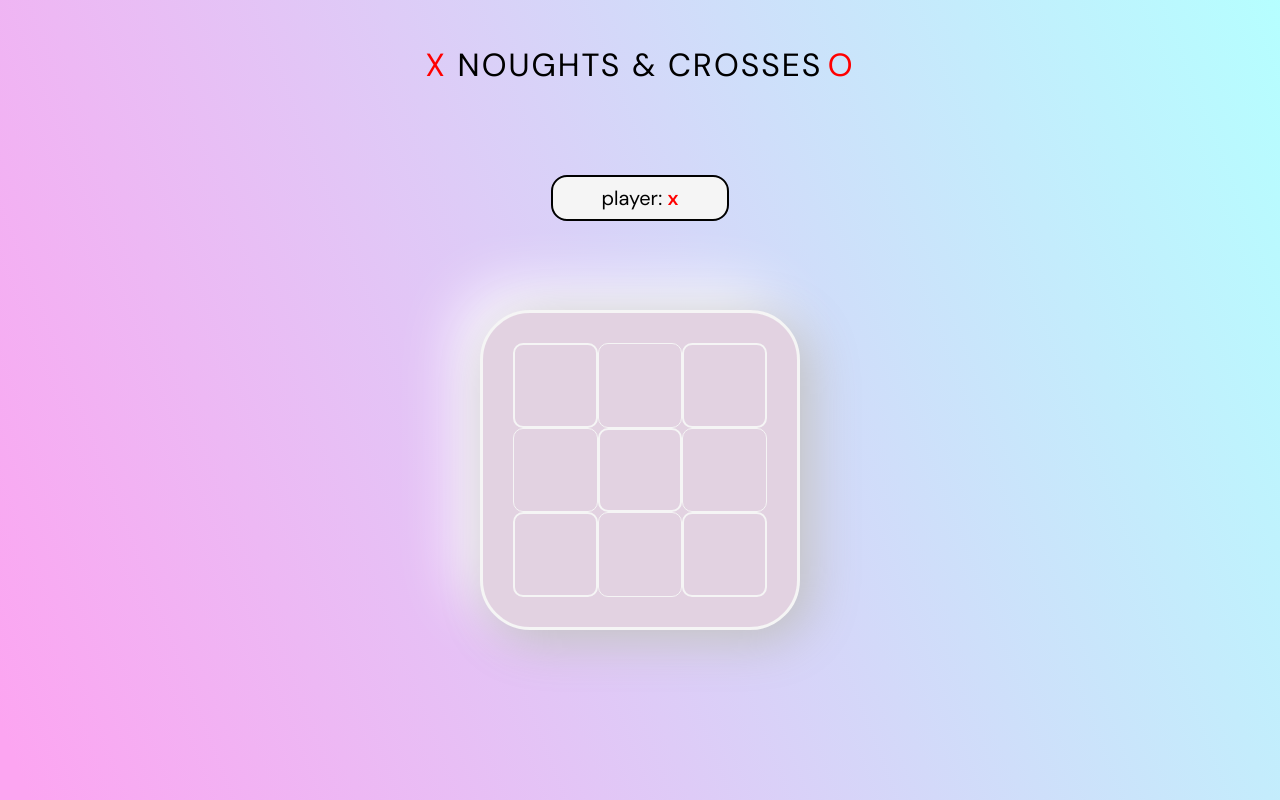
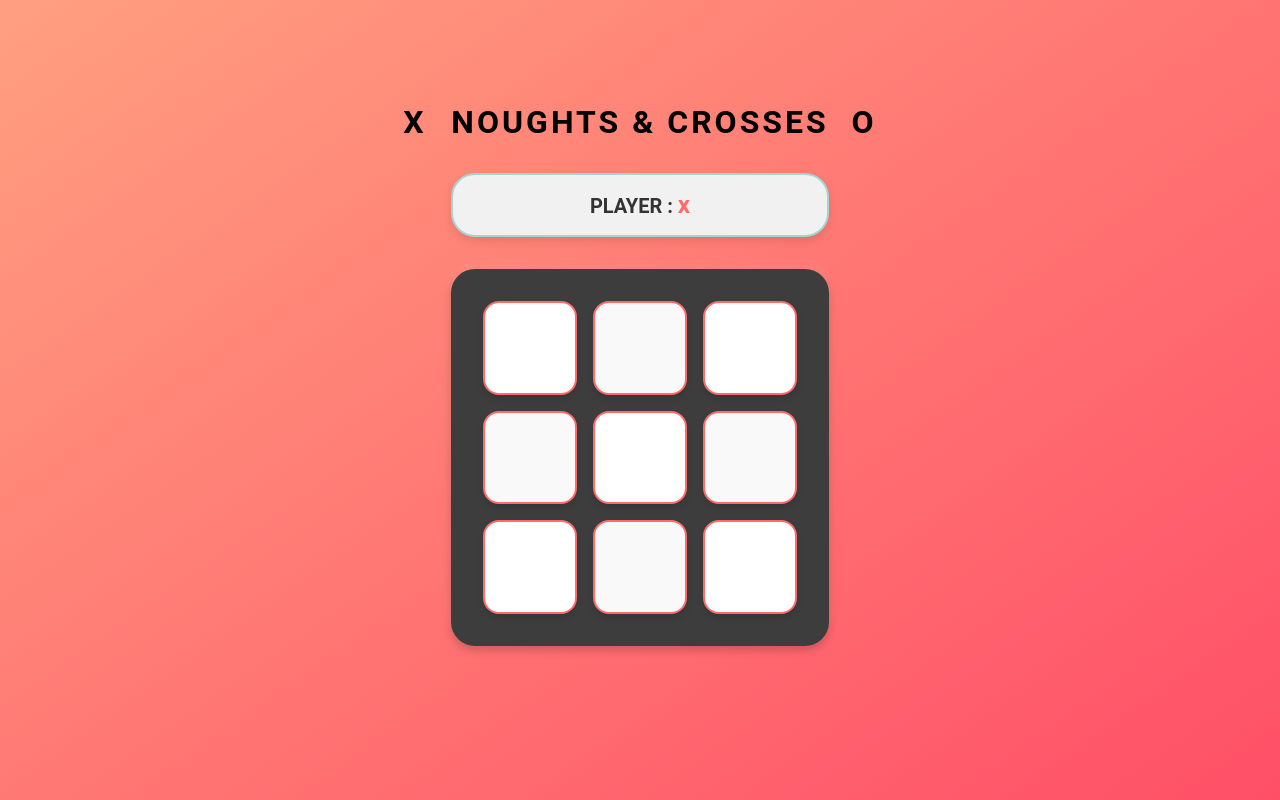
Before and after one commit to Sneha14-Gupta/noughts-crosses, a website built with Parcel: page index.html in a window 1280 px wide. Built offline with nearby package versions, Linux system fonts and the light colour scheme.

Commit message:
update ui

```diff
--- a/assets/scss/main.scss
+++ b/assets/scss/main.scss
@@ -1,106 +1,282 @@
+// @use "variables" as v;
+// @import "utils";
+// * {
+//   margin: 0;
+//   padding: 0;
+//   box-sizing: border-box;
+// }
+// // mixins
+// %center {
+//   display: grid;
+//   place-items: center;
+// }
+// body {
+//   font-family: v.$font;
+//   // background-color: #548687;
+// }
+
+// button,
+// input {
+//   font-family: inherit;
+//   outline: none;
+// }
+// // Main
+// main {
+//   min-height: 100vh;
+//   min-width: 100vw;
+//   // background: white;
+//   @extend %center;
+//   background: linear-gradient(
+//     68.6deg,
+//     rgb(252, 165, 241) 1.8%,
+//     rgb(181, 255, 255) 100.5%
+//   );
+// }
+// .heading {
+//   font-weight: 400;
+//   text-transform: uppercase;
+//   letter-spacing: 2px;
+//   position: relative;
+// }
+// .heading::before {
+//   content: "X";
+//   position: absolute;
+//   left: -2rem;
+//   color: red;
+// }
+// .heading::after {
+//   content: "o";
+//   position: absolute;
+//   right: -2rem;
+//   color: red;
+// }
+// .player_status {
+//   border: 2px solid black;
+//   background-color: whitesmoke;
+//   border-radius: 1rem;
+//   padding: 0.5rem 3rem;
+//   font-size: 20px;
+// }
+// .current_player {
+//   color: red;
+//   font-weight: 600;
+//   font-size: 20px;
+//   gap: 1px;
+// }
+// // grid
+// .game {
+//   width: 100%;
+//   max-width: 20rem;
+//   aspect-ratio: 1/1;
+//   display: grid;
+//   grid-template-columns: repeat(3, 1fr);
+//   border: 3px solid whitesmoke;
+//   border-radius: 50px;
+//   background: #e2d2e1;
+//   box-shadow: 10px 10px 50px #bebebe, -20px -20px 60px #ffffff;
+//   padding: 30px;
+// }
+// .box {
+//   width: 100%;
+//   aspect-ratio: 1/1;
+//   font-size: 2rem;
+//   @extend %center;
+//   cursor: pointer;
+//   border: 2px solid whitesmoke;
+//   border-radius: 10px;
+// }
+// .box:nth-child(2n) {
+//   border: 1px solid whitesmoke;
+// }
+// .reset-button {
+//   padding: 0.5rem 3rem;
+//   border-radius: 1rem;
+//   border: 2px solid whitesmoke;
+//   cursor: pointer;
+//   visibility: hidden;
+
+//   &:hover {
+//     outline: 2px solid;
+//     background-color: #e2d2e1;
+//   }
+//   &:hover {
+//     background-color: #548687;
+//     color: whitesmoke;
+//   }
+// }
+
 @use "variables" as v;
 @import "utils";
+
+// Global Reset
 * {
   margin: 0;
   padding: 0;
   box-sizing: border-box;
+  font-family: 'Roboto', sans-serif;
 }
-// mixins
+
+// Mixins
 %center {
   display: grid;
   place-items: center;
 }
+
+// Body Styling
 body {
   font-family: v.$font;
-  // background-color: #548687;
+  background: linear-gradient(145deg, #ff9f80, #ff4f67); // Adding a vibrant gradient for the body
+  color: #333; // Darker text color for readability
+  height: 100vh;
+  display: flex;
+  justify-content: center;
+  align-items: center;
+  margin: 0;
 }
 
-button,
-input {
-  font-family: inherit;
-  outline: none;
+// Heading Styling
+.heading {
+  font-weight: 700;
+  text-transform: uppercase;
+  letter-spacing: 3px;
+  position: relative;
+  font-size: 2rem;
+  color: black; // White text for contrast against the gradient background
+  text-align: center;
+  margin-bottom: 2rem;
 }
-// Main
-main {
-  min-height: 100vh;
-  min-width: 100vw;
-  // background: white;
-  @extend %center;
-  background: linear-gradient(
-    68.6deg,
-    rgb(252, 165, 241) 1.8%,
-    rgb(181, 255, 255) 100.5%
-  );
-}
-.heading {
-  font-weight: 400;
-  text-transform: uppercase;
-  letter-spacing: 2px;
-  position: relative;
-}
+
 .heading::before {
   content: "X";
   position: absolute;
-  left: -2rem;
-  color: red;
+  left: -3rem;
+  color:black; // Bright coral to make "X" stand out
+  font-size: 2rem;
 }
+
 .heading::after {
   content: "o";
   position: absolute;
-  right: -2rem;
-  color: red;
+  right: -3rem;
+  color: black; // Soft mint color for "O" to provide contrast
+  font-size: 2rem;
 }
+
+// Player Status
 .player_status {
-  border: 2px solid black;
-  background-color: whitesmoke;
-  border-radius: 1rem;
-  padding: 0.5rem 3rem;
-  font-size: 20px;
+  border: 2px solid #a1d6d4; // Soft mint border for clarity
+  background-color: #f1f1f1; // Light background for player status
+  border-radius: 1.5rem;
+  padding: 1rem 2rem;
+  font-size: 1.25rem;
+  font-weight: 600;
+  color: #333;
+  box-shadow: 0 4px 10px rgba(0, 0, 0, 0.1);
+  margin-bottom: 2rem;
+  text-align: center;
 }
+
+// Current Player Styling
 .current_player {
-  color: red;
-  font-weight: 600;
-  font-size: 20px;
-  gap: 1px;
+  color: #ff6b6b; // Bright coral to emphasize current player
+  font-weight: 700;
+  font-size: 1.5rem;
 }
-// grid
+
+// Game Grid
 .game {
   width: 100%;
-  max-width: 20rem;
+  max-width: 25rem;
   aspect-ratio: 1/1;
   display: grid;
   grid-template-columns: repeat(3, 1fr);
-  border: 3px solid whitesmoke;
-  border-radius: 50px;
-  background: #e2d2e1;
-  box-shadow: 10px 10px 50px #bebebe, -20px -20px 60px #ffffff;
-  padding: 30px;
+  gap: 1rem;
+  border-radius: 1.5rem;
+  background: #3d3d3d; // Darker background for the game grid to contrast the light boxes
+  box-shadow: 0 4px 10px rgba(0, 0, 0, 0.2), 0 -4px 10px rgba(255, 255, 255, 0.1);
+  padding: 2rem;
 }
+
 .box {
   width: 100%;
   aspect-ratio: 1/1;
-  font-size: 2rem;
+  font-size: 2.5rem;
   @extend %center;
   cursor: pointer;
-  border: 2px solid whitesmoke;
-  border-radius: 10px;
+  border: 2px solid #ff6b6b; // Bright coral border for visibility
+  border-radius: 1rem;
+  background: #f9f9f9; // Light background for the boxes
+  color: #333;
+  font-weight: 700;
+  box-shadow: 0 4px 6px rgba(0, 0, 0, 0.1);
+  transition: background-color 0.3s, transform 0.3s;
 }
-.box:nth-child(2n) {
-  border: 1px solid whitesmoke;
+
+.box:nth-child(odd) {
+  background: #ffffff; // Alternating box colors for better distinction
 }
+
+.box:hover {
+  background-color: #ff6b6b; // Box turns bright coral on hover
+  color: white;
+  transform: scale(1.05);
+}
+
+.box:active {
+  background-color: #e84a4a; // Slightly darker coral when clicked
+  transform: scale(0.98);
+}
+
+// Reset Button Styling
 .reset-button {
-  padding: 0.5rem 3rem;
-  border-radius: 1rem;
-  border: 2px solid whitesmoke;
+  padding: 0.75rem 2rem;
+  border-radius: 2rem;
+  border: 2px solid #ff6b6b; // Bright coral border for reset button
   cursor: pointer;
+  background-color: #3d3d3d; // Bright coral for the reset button background
+  color: white;
+  font-size: 1.2rem;
+  font-weight: 700;
   visibility: hidden;
+  transition: background-color 0.3s, color 0.3s, transform 0.3s;
+  position: relative;
+  top:2rem;
+  left: 2.5rem;
 
-  &:hover {
-    outline: 2px solid;
-    background-color: #e2d2e1;
+}
+
+.reset-button:hover {
+  background-color: white; // Darker coral on hover
+  transform: scale(1.05);
+  color: black;
+}
+
+.reset-button.show {
+  visibility: visible;
+}
+
+// Responsive Design
+@media (max-width: 768px) {
+  .game {
+    max-width: 20rem;
+    padding: 1rem;
   }
-  &:hover {
-    background-color: #548687;
-    color: whitesmoke;
+
+  .heading {
+    font-size: 1.5rem;
+  }
+
+  .player_status {
+    font-size: 1rem;
+    padding: 0.5rem 1.5rem;
+  }
+
+  .box {
+    font-size: 2rem;
+  }
+
+  .reset-button {
+    font-size: 1rem;
+    padding: 0.5rem 1.5rem;
   }
 }
--- a/index.html
+++ b/index.html
@@ -15,7 +15,7 @@
   <body>
     <main>
       <h1 class="heading">Noughts & Crosses</h1>
-      <p class="player_status">player: <span class="current_player"> x </span></p>
+      <p class="player_status">PLAYER : <span class="current_player"> x </span></p>
       <div class="game">
         <div class="box"></div>
         <div class="box"></div>
```
